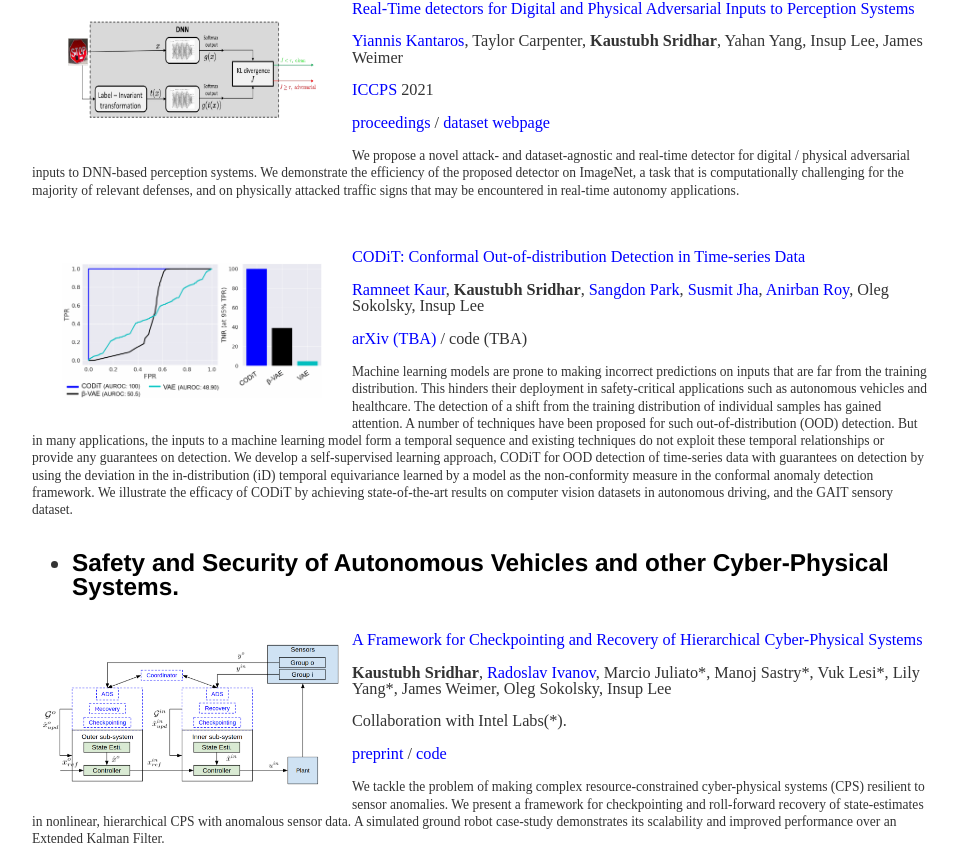
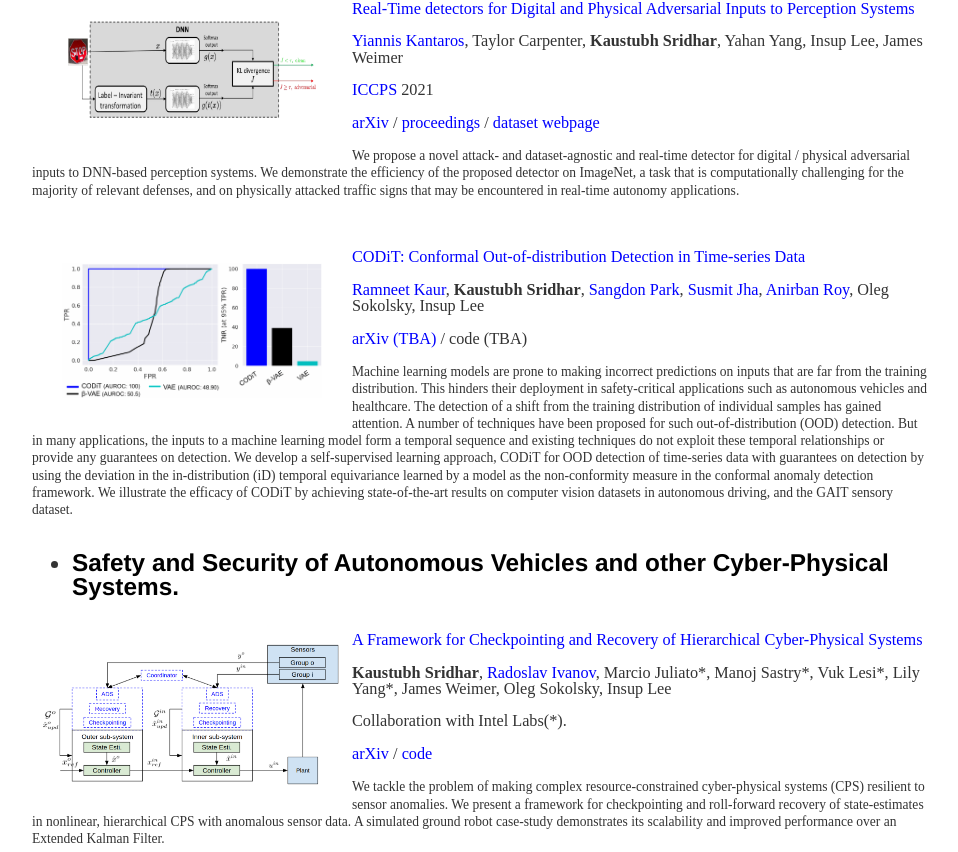
Before and after one commit to kaustubhsridhar/kaustubhsridhar_old.github.io, a Jekyll site: the page built from index.html, in a window 1280 px wide and 1400 px high, scrolled down 1098 px. Shown: the part 146-998 px from the top of the window, without its empty margins (160-1118 px from the left). Built offline with Jekyll 4.4.1, drawn with Linux system fonts in a browser that asks for light colours.

Commit message:
Update index.html

```diff
--- a/index.html
+++ b/index.html
@@ -44,10 +44,10 @@ title: Welcome To My Homepage
 
 	<br>
 	<img src="/images/visionguard.png" alt="visionguard" align="left" style="width:250px; height:100px; padding: 35px;" class="img_rect">
-	<p><a id="VisionGuard"><a href="https://dl.acm.org/doi/abs/10.1145/3450267.3450535">Real-Time detectors for Digital and Physical Adversarial Inputs to Perception Systems</a></a></p>
+	<p><a id="VisionGuard"><a href="https://arxiv.org/abs/2002.09792">Real-Time detectors for Digital and Physical Adversarial Inputs to Perception Systems</a></a></p>
 	<p><a href="https://sites.google.com/view/kantaros/">Yiannis Kantaros</a>, Taylor Carpenter, <b>Kaustubh Sridhar</b>, Yahan Yang, Insup Lee, James Weimer</p>
 	<p><a href="http://iccps.acm.org/2021/">ICCPS</a> 2021</p>
-	<p><a href="https://dl.acm.org/doi/abs/10.1145/3450267.3450535">proceedings</a> / <a href="https://advnet.seas.upenn.edu/#">dataset webpage</a></p>
+	<p><a href="https://arxiv.org/abs/2002.09792">arXiv</a> / <a href="https://dl.acm.org/doi/abs/10.1145/3450267.3450535">proceedings</a> / <a href="https://advnet.seas.upenn.edu/#">dataset webpage</a></p>
 	<p><small>We propose a novel attack- and dataset-agnostic and real-time detector for digital / physical adversarial inputs to DNN-based perception systems. We demonstrate the efficiency of the proposed detector on ImageNet, a task that is computationally challenging for the majority of relevant defenses, and on physically attacked traffic signs that may be encountered in real-time autonomy applications.</small></p>
 
 	<br>
@@ -72,10 +72,10 @@ title: Welcome To My Homepage
 
 	<!--<br>-->
 	<img src="/images/framework_wide.png" alt="framework" align="left" style="width:300px; height:150px; padding: 10px;" class="img_rect">
-	<p><a id="Checkpointing"><a href="https://drive.google.com/file/d/1s9rYpJYRZ7UUR3u5IDfulorgpkcPfmll/view">A Framework for Checkpointing and Recovery of Hierarchical Cyber-Physical Systems</a></a></p>
+	<p><a id="Checkpointing"><a href="https://arxiv.org/abs/2205.08650">A Framework for Checkpointing and Recovery of Hierarchical Cyber-Physical Systems</a></a></p>
 	<p><b>Kaustubh Sridhar</b>, <a href="http://cs.rpi.edu/~ivanor/">Radoslav Ivanov</a>, Marcio Juliato*, Manoj Sastry*, Vuk Lesi*, Lily Yang*, James Weimer, Oleg Sokolsky, Insup Lee</p>
 	<p>Collaboration with Intel Labs(*).</p>
-	<p><a href="https://drive.google.com/file/d/1s9rYpJYRZ7UUR3u5IDfulorgpkcPfmll/view">preprint</a> / <a href="https://github.com/kaustubhsridhar/checkpointing_and_recovery">code</a></a></p>
+	<p><a href="https://arxiv.org/abs/2205.08650">arXiv</a> / <a href="https://github.com/kaustubhsridhar/checkpointing_and_recovery">code</a></a></p>
 	<p><small>We tackle the problem of making complex resource-constrained cyber-physical systems (CPS) resilient to sensor anomalies. We present a framework for checkpointing and roll-forward recovery of state-estimates in nonlinear, hierarchical CPS with anomalous sensor data. A simulated ground robot case-study demonstrates its scalability and improved performance over an Extended Kalman Filter.</small></p>
 
 	<h4>Undergraduate Research</h4>
```
